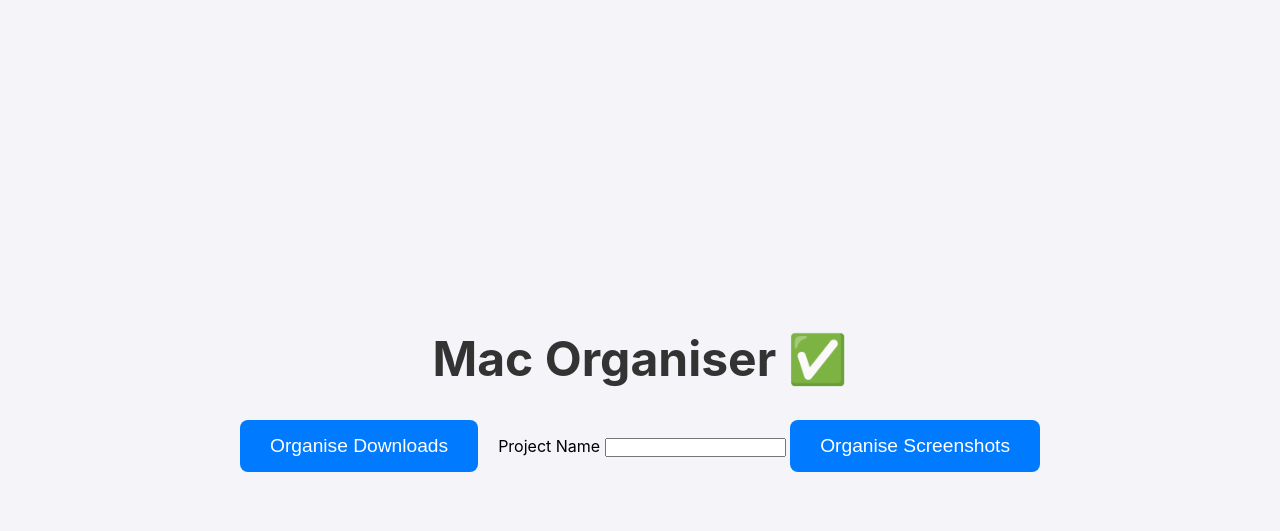
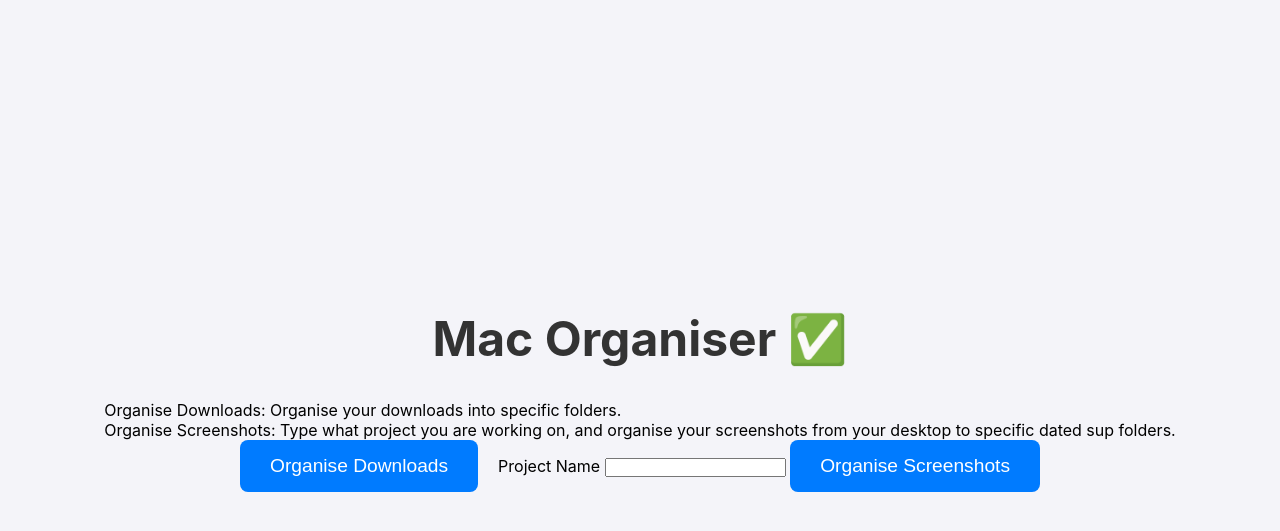
Before and after one commit to mattheweast/downloads_organiser, a Flask app: page / in a window 1280 px wide. Shown: the top 531 px of the page. Run offline with Flask 3, Linux system fonts and the light colour scheme.

Commit message:
Updated HTML

```diff
--- a/screenshots.py
+++ b/screenshots.py
@@ -1,7 +1,6 @@
 import os
 import shutil
 from datetime import datetime
-import subprocess
 
 project_name = None
 
--- a/templates/index.html
+++ b/templates/index.html
@@ -10,6 +10,8 @@
     <div class="heading-container">
         <h1>Mac Organiser &#9989;</h1>
     </div class="parent-container">
+    <p>Organise Downloads: Organise your downloads into specific folders.</p>
+    <p>Organise Screenshots: Type what project you are working on, and organise your screenshots from your desktop to specific dated sup folders.</p>
     <div class="button-container">
         <form action="/organise" method="post">
             <button type="submit" class="btn">Organise Downloads</button>
```
